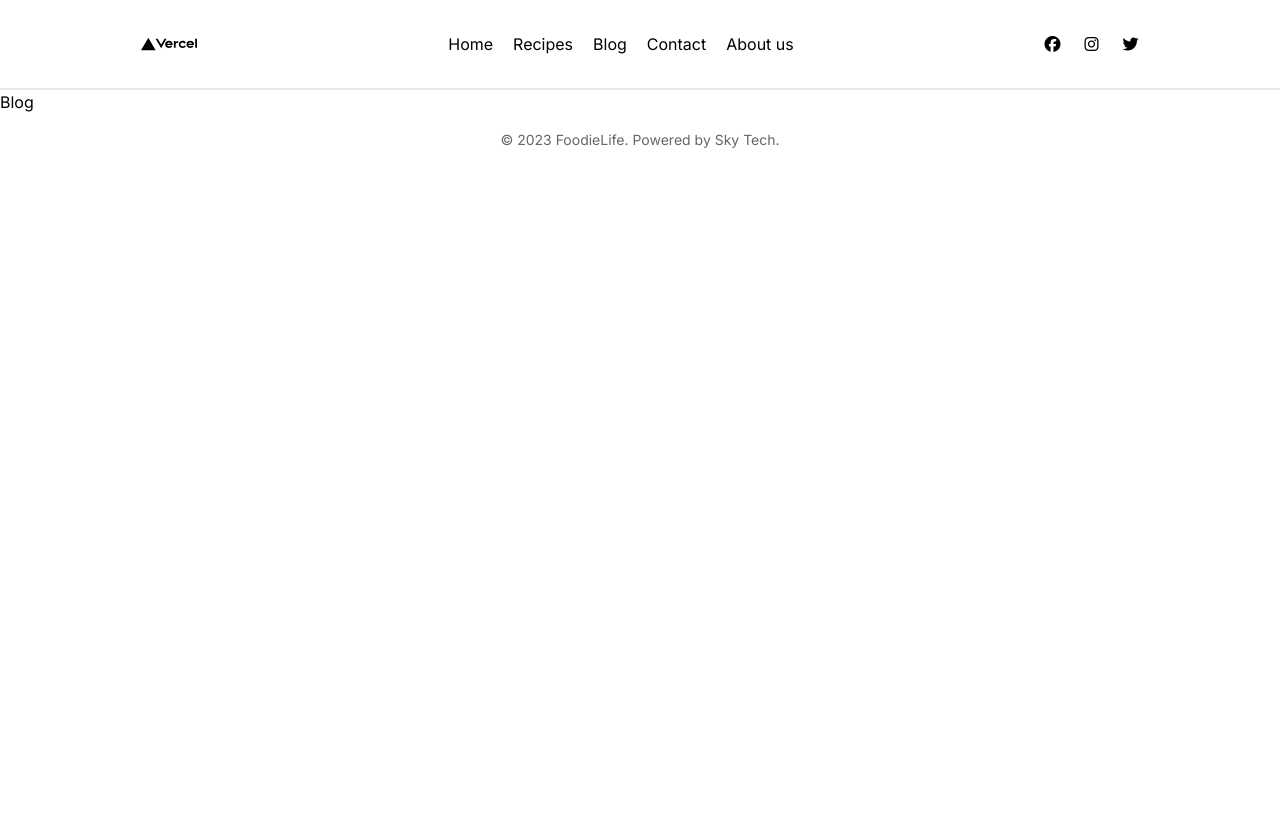
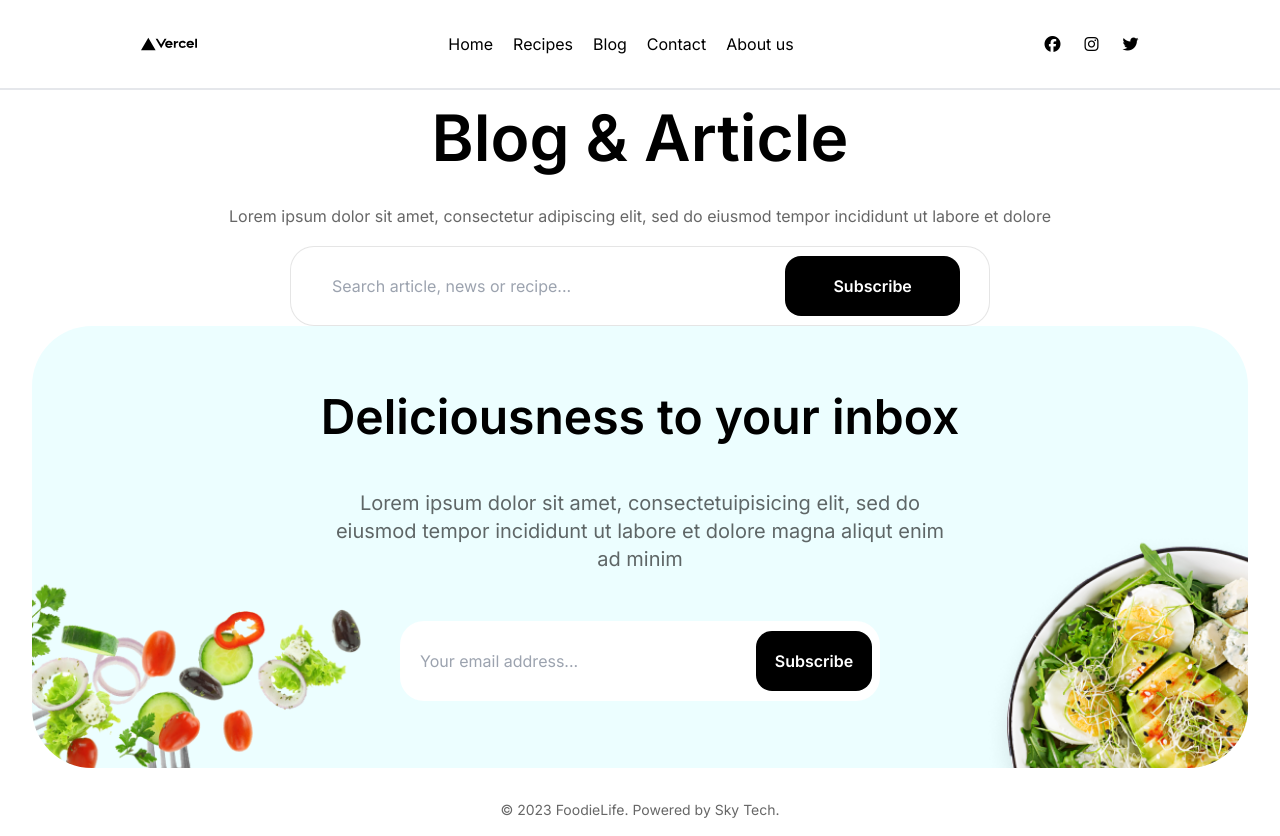
Before and after one commit to SufyanMalik90/foodielife, a Next.js app: page /blog in a window 1280 px wide. Before the commit the page ends 800 px from the top, so only its background shows below. Built offline with nearby package versions, Linux system fonts and the light colour scheme.

Commit message:
working-blog

```diff
--- a/src/app/blog/page.tsx
+++ b/src/app/blog/page.tsx
@@ -1,6 +1,30 @@
-const Blog= ()=>{
-    return(
-        <div>Blog</div>
-    )
-}
-export default Blog
+import Feedback from "../components/Feedback";
+const Blog = () => {
+  return (
+    <main className="mx-8">
+      <div className="flex flex-col items-center gap-4">
+        <div className="text-center text-black text-[64px] font-semibold font-['Inter']">
+          Blog & Article
+        </div>
+        <div className="w-[840px] text-center text-black text-opacity-60 text-base font-normal font-['Inter'] leading-7">
+          Lorem ipsum dolor sit amet, consectetur adipiscing elit, sed do
+          eiusmod tempor incididunt ut labore et dolore
+        </div>
+        <div className="flex justify-center items-center w-[700px] h-20 bg-white rounded-3xl border border-black border-opacity-10">
+            <input
+              className="w-full md:w-2/3 outline-none px-3"
+              type="text"
+              placeholder="Search article, news or recipe..."
+            />
+            <div className="w-1/3 md:w-1/4 h-[60px] bg-black rounded-2xl flex justify-center items-center">
+              <div className="text-white text-sm md:text-base font-semibold font-inter">
+                Subscribe
+              </div>
+            </div>
+          </div>
+      </div>
+      <Feedback />
+    </main>
+  );
+};
+export default Blog;
```
